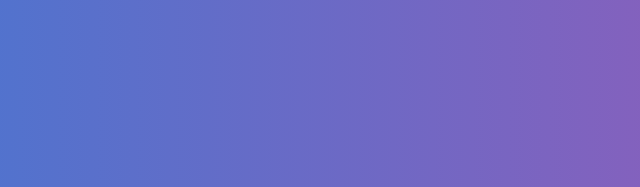
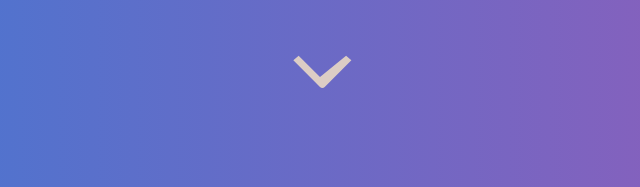
Before and after one commit to juli4u/juli4u.github.io, a plain HTML site: page index.html in a window 1280 px wide. Shown: the part 2690-2877 px from the top of the page, 320-960 px from the left. Drawn offline with Linux system fonts and the light colour scheme.

Commit message:
updated my code

```diff
--- a/index.html
+++ b/index.html
@@ -78,6 +78,11 @@
         <div class="maintitlegallery">
             <img src="NFT Art Gallery.png" alt="Main title">
         </div>
+        <div class="down-arrow">
+            <svg xmlns="http://www.w3.org/2000/svg" xmlns:xlink="http://www.w3.org/1999/xlink" viewBox="0 0 24 24" fill="#000000">
+                <path d="M12 15l-6.406-6.406-1.594 1.406 8 8c0.391 0.391 1.023 0.391 1.414 0l8-8-1.594-1.406z"></path>
+            </svg>
+        </div>
     </section>
 </body>
 </html>
--- a/script.js
+++ b/script.js
@@ -22,3 +22,15 @@ showGalleryButton.addEventListener('click', () => {
     const gallerySection = document.querySelector('#Gallery');
     gallerySection.style.display = 'block';
 });
+
+const downArrow = document.querySelector('.down-arrow');
+let isToggled = false;
+
+downArrow.addEventListener('click', () => {
+    if (!isToggled) {
+        downArrow.style.height = '300px';
+    } else {
+        downArrow.style.height = '100px';
+    }
+    isToggled = !isToggled;
+});
--- a/style.css
+++ b/style.css
@@ -194,6 +194,28 @@ nav {
 }
 
 .maintitlegallery img {
+    width: auto;
+    height: 100%;
     max-width: 100%;
     max-height: 100%;
+    object-fit: contain;
 }
+
+.down-arrow {
+    display: flex;
+    justify-content: center;
+    align-items: center;
+    height: 100px;
+    transition: height 0.3s ease;
+    cursor: pointer;
+    margin-top: 20px;
+}
+
+.down-arrow svg {
+    width: auto;
+    height: 80%;
+    max-width: 100%;
+    max-height: 100%;
+    object-fit: contain;
+    fill: #dccdc5;
+}
```
Also changed, not shown: down arrow.svg (added), left arrow.svg (deleted), right arrow.svg (deleted).
